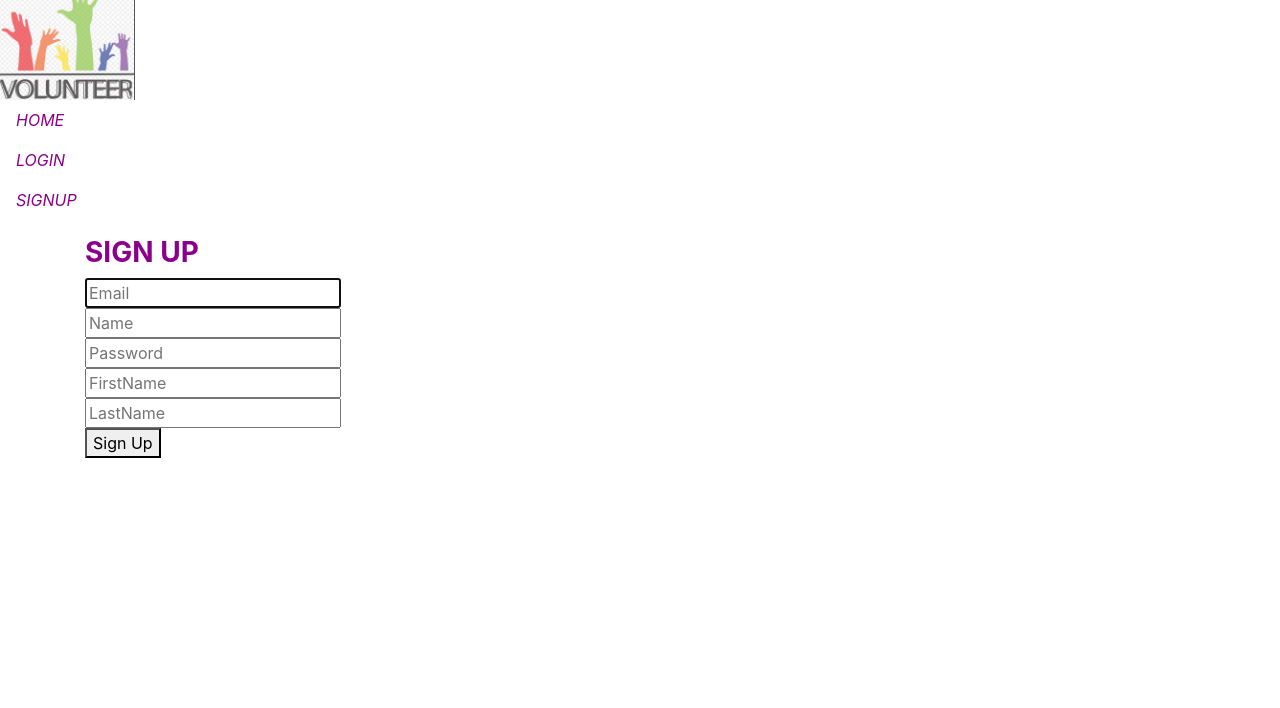
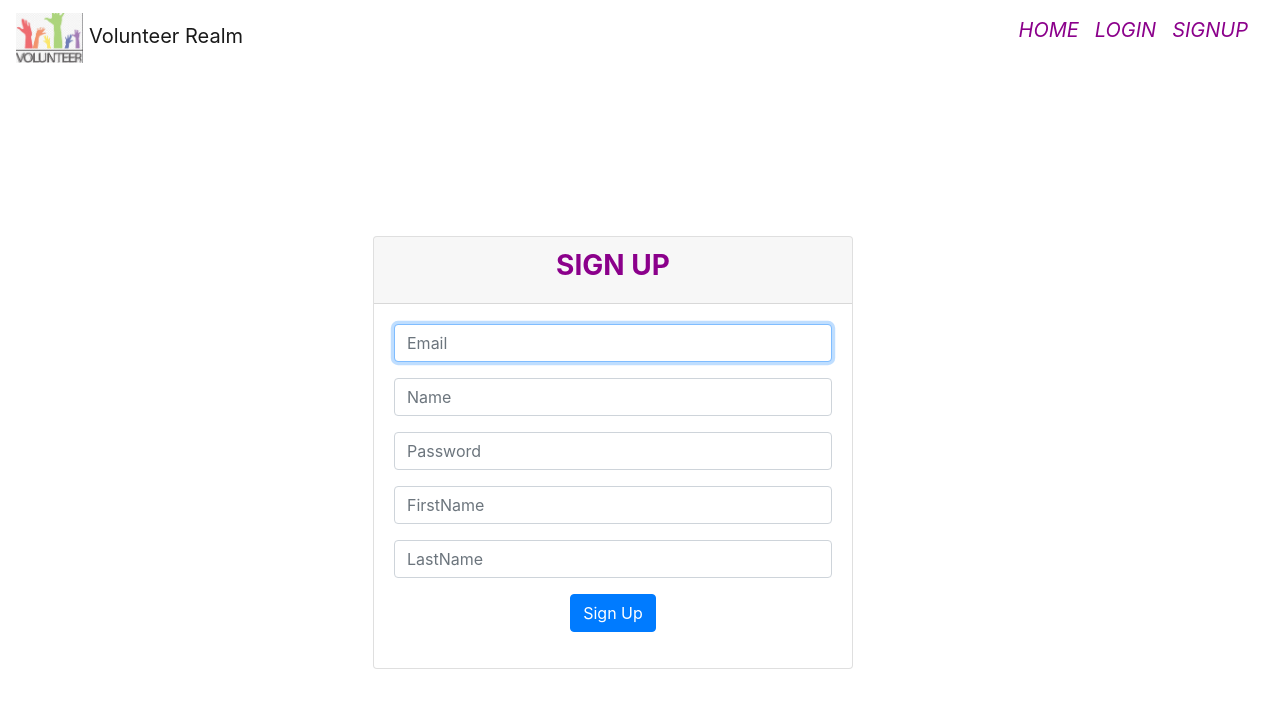
Before and after one commit to sp2728/VolunteerRealm, a Flask app: page /signup in a window 1280 px wide. Shown: the top 708 px of the page. Run offline with Flask 2, Linux system fonts and the light colour scheme; some libraries are stand-ins or nearby versions.

Commit message:
updated the UI of the project

```diff
--- a/FlaskLogin/templates/base.html
+++ b/FlaskLogin/templates/base.html
@@ -5,64 +5,86 @@
     <meta charset="utf-8">
     <meta http-equiv="X-UA-Compatible" content="IE=edge">
     <meta name="viewport" content="width=device-width, initial-scale=1">
+    <link rel="stylesheet" href="https://stackpath.bootstrapcdn.com/bootstrap/4.4.1/css/bootstrap.min.css"
+          integrity="sha384-Vkoo8x4CGsO3+Hhxv8T/Q5PaXtkKtu6ug5TOeNV6gBiFeWPGFN9MuhOf23Q9Ifjh" crossorigin="anonymous">
+    <script src="https://code.jquery.com/jquery-3.4.1.slim.min.js"
+            integrity="sha384-J6qa4849blE2+poT4WnyKhv5vZF5SrPo0iEjwBvKU7imGFAV0wwj1yYfoRSJoZ+n"
+            crossorigin="anonymous"></script>
+    <script src="https://cdn.jsdelivr.net/npm/popper.js@1.16.0/dist/umd/popper.min.js"
+            integrity="sha384-Q6E9RHvbIyZFJoft+2mJbHaEWldlvI9IOYy5n3zV9zzTtmI3UksdQRVvoxMfooAo"
+            crossorigin="anonymous"></script>
+    <script src="https://stackpath.bootstrapcdn.com/bootstrap/4.4.1/js/bootstrap.min.js"
+            integrity="sha384-wfSDF2E50Y2D1uUdj0O3uMBJnjuUD4Ih7YwaYd1iqfktj0Uod8GCExl3Og8ifwB6"
+            crossorigin="anonymous"></script>
     <title>Volunteer Realm</title>
-
+    <style>
+        .index{
+            padding-top:20em;
+        }
+        .login{
+            width:30em;
+            margin-top:10em ;
+            margin-left:18em ;
+        }
+    </style>
+</head>
 
 <body>
-    <section class="hero is-primary is-fullheight">
-    <link rel="stylesheet" href="https://stackpath.bootstrapcdn.com/bootstrap/4.4.1/css/bootstrap.min.css" integrity="sha384-Vkoo8x4CGsO3+Hhxv8T/Q5PaXtkKtu6ug5TOeNV6gBiFeWPGFN9MuhOf23Q9Ifjh" crossorigin="anonymous">
-    <script src="https://code.jquery.com/jquery-3.4.1.slim.min.js" integrity="sha384-J6qa4849blE2+poT4WnyKhv5vZF5SrPo0iEjwBvKU7imGFAV0wwj1yYfoRSJoZ+n" crossorigin="anonymous"></script>
-<script src="https://cdn.jsdelivr.net/npm/popper.js@1.16.0/dist/umd/popper.min.js" integrity="sha384-Q6E9RHvbIyZFJoft+2mJbHaEWldlvI9IOYy5n3zV9zzTtmI3UksdQRVvoxMfooAo" crossorigin="anonymous"></script>
-<script src="https://stackpath.bootstrapcdn.com/bootstrap/4.4.1/js/bootstrap.min.js" integrity="sha384-wfSDF2E50Y2D1uUdj0O3uMBJnjuUD4Ih7YwaYd1iqfktj0Uod8GCExl3Og8ifwB6" crossorigin="anonymous"></script>
-     <div class="carousel-inner">
-      <div class="item active">
-        <img src="{{url_for('static', filename='volunteer.jpg')}}" align="left" height="100"/>
-        <div class="carousel-caption">
-          <h3>…</h3>
-          <p>…</p>
-        </div>
-      </div>
-     </div>
-        <!---<img src="{{url_for('static', filename='volunteer.jpg')}}" align="left" height="100"/>--->
-        <div>
-            <div class="navbar navbar-default navbar-static-top" role="navigation">
 
-                    <div id class="navbar-menu">
-                        <div class="navbar-end">
-                            <a href="{{ url_for('main.index') }}" class="navbar-item">
+<nav class="navbar navbar-expand-lg navbar-light bg-white">
+    <a class="navbar-brand" href="/">
+        <img src="{{url_for('static', filename='volunteer.jpg')}}" height="50"/><span> Volunteer Realm</span>
+    </a>
+
+    <button class="navbar-toggler" type="button" data-toggle="collapse" data-target="#navbarSupportedContent"
+            aria-controls="navbarSupportedContent" aria-expanded="false" aria-label="Toggle navigation">
+        <span class="navbar-toggler-icon"></span>
+    </button>
+
+    <div class="collapse navbar-collapse" id="navbarSupportedContent">
+
+        <ul class="navbar-nav ml-auto">
+            <li class="nav-item active">
+                <a href="{{ url_for('main.index') }}" class="navbar-brand">
                     <p style="color:darkmagenta;"><i>HOME</i></p>
                 </a>
+            </li>
+            <li>
                 {% if current_user.is_authenticated %}
-                            <a href="{{ url_for('main.profile') }}" class="navbar-item">
+                <a href="{{ url_for('main.profile') }}" class="navbar-brand">
                     <p style="color:darkmagenta;"><i>PROFILE</i></p>
                 </a>
                 {% endif %}
+            </li>
+            <li>
                 {% if not current_user.is_authenticated %}
-                            <a href="{{ url_for('auth.login') }}" class="navbar-item">
+                <a href="{{ url_for('auth.login') }}" class="navbar-brand">
                     <p style="color:darkmagenta;"><i>LOGIN</i></p>
                 </a>
-                            <a href="{{ url_for('auth.signup') }}" class="navbar-item">
+            </li>
+            <li>
+                <a href="{{ url_for('auth.signup') }}" class="navbar-brand">
                     <p style="color:darkmagenta;"><i>SIGNUP</i></p>
                 </a>
                 {% endif %}
+            </li>
+            <li>
                 {% if current_user.is_authenticated %}
-                            <a href="{{ url_for('auth.logout') }}" class="navbar-item">
+                <a href="{{ url_for('auth.logout') }}" class="navbar-brand">
                     <p style="color:darkmagenta;"><i>LOGOUT</i></p>
                 </a>
                 {% endif %}
+            </li>
+        </ul>
     </div>
-                    </div>
-
-            </div>
-        </div>
+</nav>
 
 <div>
-            <div class="container has-text-centered">
+    <div class="">
         {% block content %}
         {% endblock %}
     </div>
 </div>
-    </section>
 </body>
 
 </html>
--- a/FlaskLogin/templates/signup.html
+++ b/FlaskLogin/templates/signup.html
@@ -1,49 +1,56 @@
 {% extends "base.html" %}
 
 {% block content %}
-<div class="column is-4 is-offset-4">
+
+<div class="container text-center">
+
+    <div class="card login">
+        <div class="card-header">
             <h3 style="color:darkmagenta;"><strong>SIGN UP</strong></h3>
+        </div>
+        <div class="card-body">
+
             <div class="box">
                 {% with messages = get_flashed_messages() %}
                 {% if messages %}
-            <div class="notification is-danger">
+                <div class="notification text-danger">
                     {{ messages[0] }}. Go to <a href="{{ url_for('auth.login') }}">login page</a>.
                 </div>
                 {% endif %}
                 {% endwith %}
                 <form method="POST" action="/signup">
-            <div class="field">
-                <div class="control">
-                    <input class="input is-large" type="email" name="email" placeholder="Email" autofocus="">
-                </div>
+                        <div class="form-group">
+                            <input class="form-control" type="email" name="email" placeholder="Email" autofocus="">
                         </div>
 
-            <div class="field">
-                <div class="control">
-                    <input class="input is-large" type="text" name="name" placeholder="Name" autofocus="">
-                </div>
+                        <div class="form-group">
+                            <input class="form-control" type="text" name="name" placeholder="Name" autofocus="">
                         </div>
 
-            <div class="field">
-                <div class="control">
-                    <input class="input is-large" type="password" name="password" placeholder="Password">
-                </div>
+                        <div class="form-group">
+                            <input class="form-control" type="password" name="password" placeholder="Password">
                         </div>
 
-            <div class="field">
-                <div class="control">
-                    <input class="input is-large" type="text" name="FirstName" placeholder="FirstName">
-                </div>
+                        <div class="form-group">
+                            <input class="form-control" type="text" name="FirstName" placeholder="FirstName">
                         </div>
 
-            <div class="field">
-                <div class="control">
-                    <input class="input is-large" type="text" name="LastName" placeholder="LastName">
+                        <div class="form-group">
+                            <input class="form-control" type="text" name="LastName" placeholder="LastName">
                         </div>
+                        <div class="form-group">
+                            <button class="btn btn-primary">Sign Up</button>
+                        </div>
+                </form>
             </div>
 
-            <button class="button is-block is-info is-large is-fullwidth">Sign Up</button>
-        </form>
+
         </div>
+
+
     </div>
+
+</div>
+
+
 {% endblock %}
```
Also changed, not shown: FlaskLogin/templates/index.html (+11 -1 lines), FlaskLogin/templates/login.html (+17 -15 lines), FlaskLogin/templates/profile.html (+15 -3 lines), FlaskLogin/db.sqlite. Lines whose indentation alone changed are shown as unchanged.
